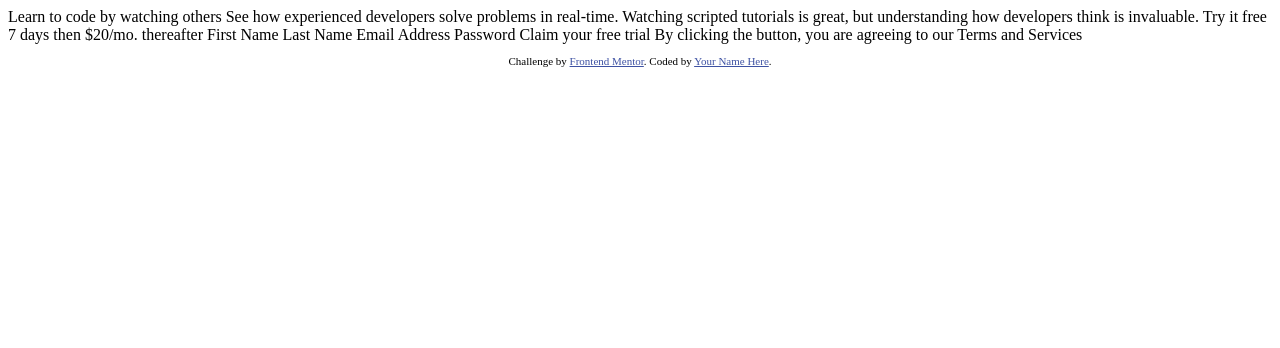
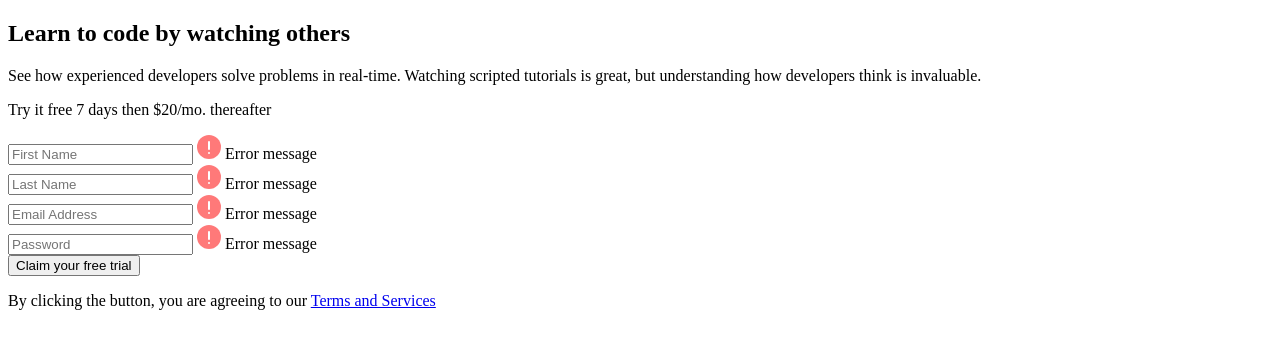
Before and after one commit to AgataLiberska/intro-signup-form, a plain HTML site: page index.html in a window 1280 px wide. Drawn offline with Linux system fonts and the light colour scheme.

Commit message:
add html markup

```diff
--- a/index.html
+++ b/index.html
@@ -8,35 +8,38 @@
 
   <title>Frontend Mentor | Intro component with sign up form</title>
 
-  <!-- Feel free to remove these styles or customise in your own stylesheet 👍 -->
-  <style>
-    .attribution { font-size: 11px; text-align: center; }
-    .attribution a { color: hsl(228, 45%, 44%); }
-  </style>
 </head>
 <body>
-
-  Learn to code by watching others
-
-  See how experienced developers solve problems in real-time. Watching scripted tutorials is great,
-  but understanding how developers think is invaluable.
-
-  Try it free 7 days then $20/mo. thereafter
-
-  First Name
-  Last Name
-  Email Address
-  Password
-
-  Claim your free trial
-
-  By clicking the button, you are agreeing to our Terms and Services
-
-  <footer>
-    <p class="attribution">
-      Challenge by <a href="https://www.frontendmentor.io?ref=challenge" target="_blank">Frontend Mentor</a>.
-      Coded by <a href="#">Your Name Here</a>.
-    </p>
-  </footer>
+  <main>
+    <section class="intro">
+      <h1 class="intro__heading">Learn to code by watching others</h1>
+      <p class="intro__text">See how experienced developers solve problems in real-time. Watching scripted tutorials is great, but understanding how developers think is invaluable.</p>
+      <p class="intro__cta"><span class="intro__cta__accent">Try it free 7 days </span>then $20/mo. thereafter</p>
+      <form action="/" class="intro__form">
+        <div class="intro__form__control" aria-live="polite">
+          <input type="text" class="intro__form__input js-first-name" placeholder="First Name" aria-label="First name">
+          <img src="/images/icon-error.svg" alt="error" class="intro__form__error-icon">
+          <span class="intro__form__error-msg">Error message</span>
+        </div>
+        <div class="intro__form__control" aria-live="polite">
+          <input type="text" class="intro__form__input js-last-name" placeholder="Last Name" aria-label="Last name">
+          <img src="/images/icon-error.svg" alt="error" class="intro__form__error-icon">
+          <span class="intro__form__error-msg">Error message</span>
+        </div>
+        <div class="intro__form__control" aria-live="polite">
+          <input type="email" class="intro__form__input js-email" placeholder="Email Address" aria-label="Email Address">
+          <img src="/images/icon-error.svg" alt="error" class="intro__form__error-icon">
+          <span class="intro__form__error-msg">Error message</span>
+        </div>
+        <div class="intro__form__control" aria-live="polite">
+          <input type="password" class="intro__form__input js-password" placeholder="Password" aria-label="Password">
+          <img src="/images/icon-error.svg" alt="error" class="intro__form__error-icon">
+          <span class="intro__form__error-msg">Error message</span>
+        </div>
+        <button class="intro__form__btn">Claim your free trial</button>
+        <p class="intro__form__info">By clicking the button, you are agreeing to our <a href="/" class="intro__form__terms">Terms and Services</a></p>
+      </form>
+    </section>
+  </main>
 </body>
 </html>
```
